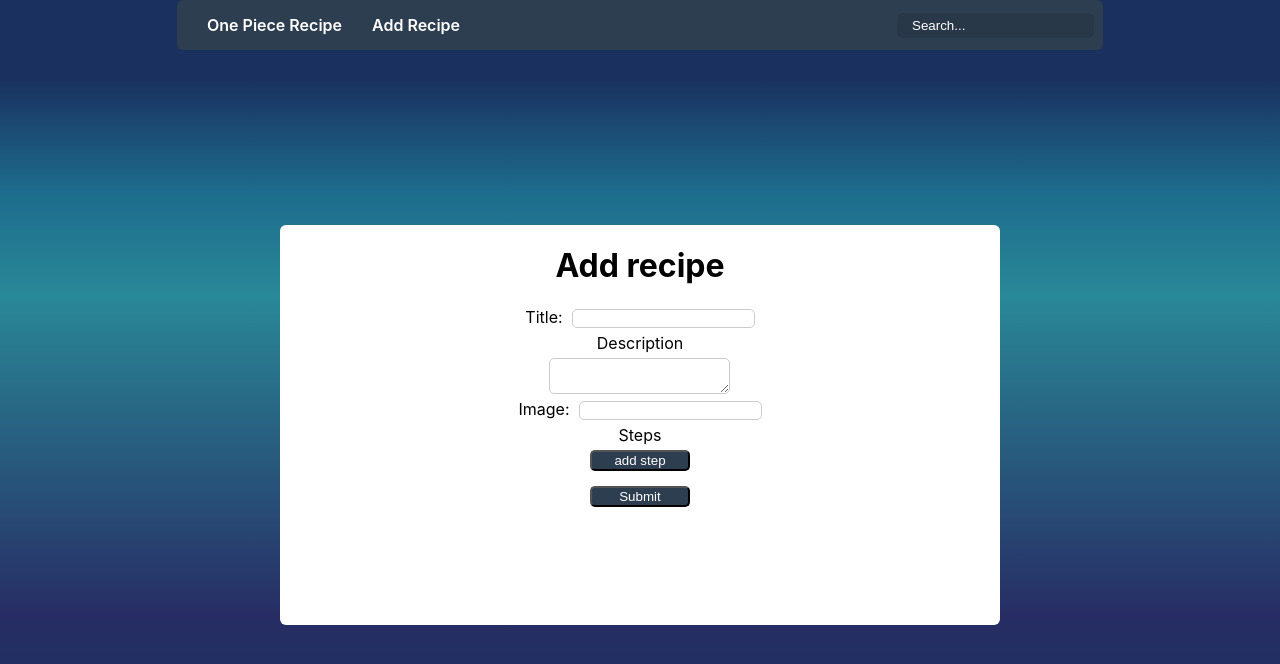
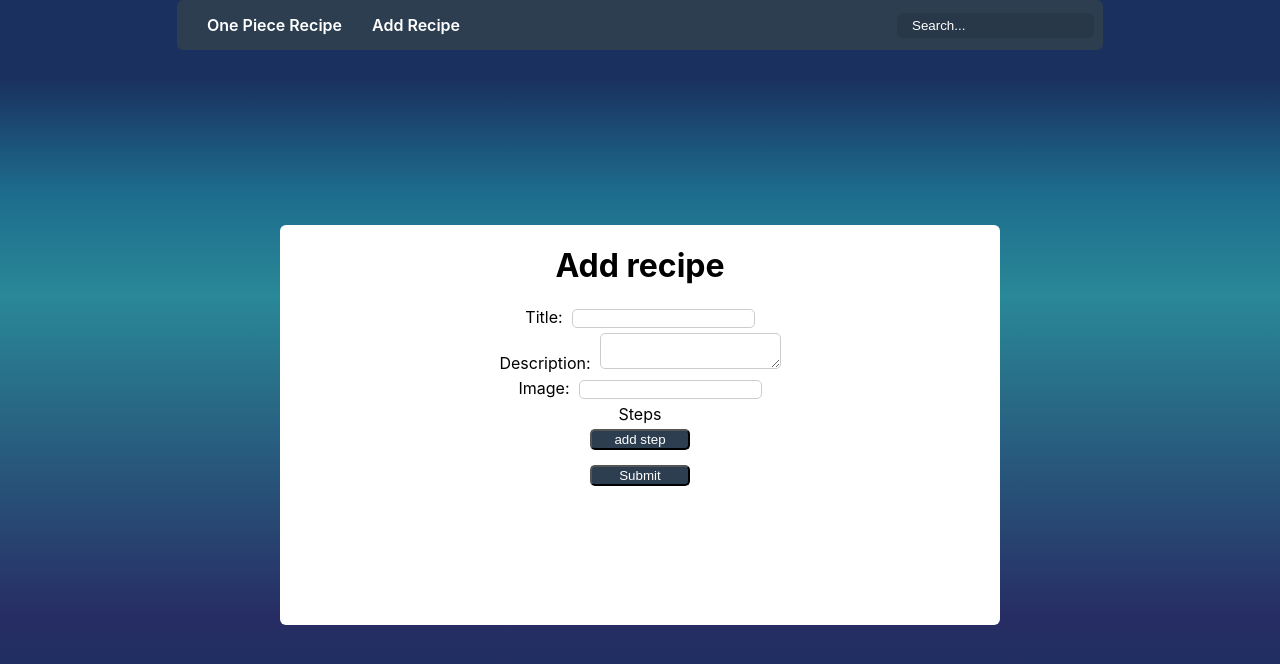
Before and after one commit to muriithi-ian/one-piece-recipes, a React (Create React App) app: page /add in a window 1280 px wide. Shown: the top 664 px of the page. Built offline with nearby package versions, Linux system fonts and the light colour scheme; no server answers.

Commit message:
added loaders and title

```diff
--- a/package.json
+++ b/package.json
@@ -10,6 +10,7 @@
     "json-server": "^0.17.0",
     "react": "^18.2.0",
     "react-dom": "^18.2.0",
+    "react-loader-spinner": "^5.3.4",
     "react-router-dom": "^6.4.2",
     "react-scripts": "5.0.1",
     "styled-components": "^5.3.6",
--- a/public/index.html
+++ b/public/index.html
@@ -24,7 +24,7 @@
       work correctly both with client-side routing and a non-root public URL.
       Learn how to configure a non-root public URL by running `npm run build`.
     -->
-    <title>React App</title>
+    <title>One Piece Recipes</title>
   </head>
   <body>
     <noscript>You need to enable JavaScript to run this app.</noscript>
--- a/src/components/Add.js
+++ b/src/components/Add.js
@@ -56,8 +56,10 @@ function Add() {
 					<label htmlFor="title">Title:</label> &nbsp;
 					<input type="text" name="title" id="title" />
 				</span>
-				<label htmlFor="description">Description</label>
-				<textarea type="text" name="description" id="description" />
+				<span>
+					<label htmlFor="description">Description:</label> &nbsp;
+					<textarea type="text" name="description" id="description" />
+				</span>
 				<span>
 					<label htmlFor="image">Image:</label> &nbsp;
 					<input type="text" name="image" id="image" />
```
Also changed, not shown: 1 other file (tests, documents, lock files or other folders).
